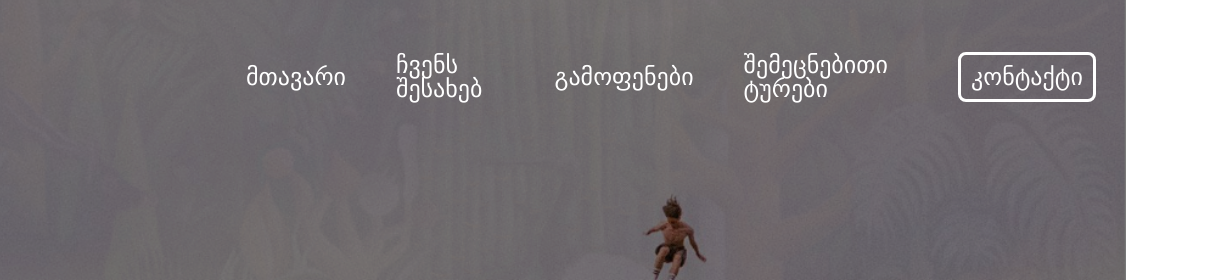
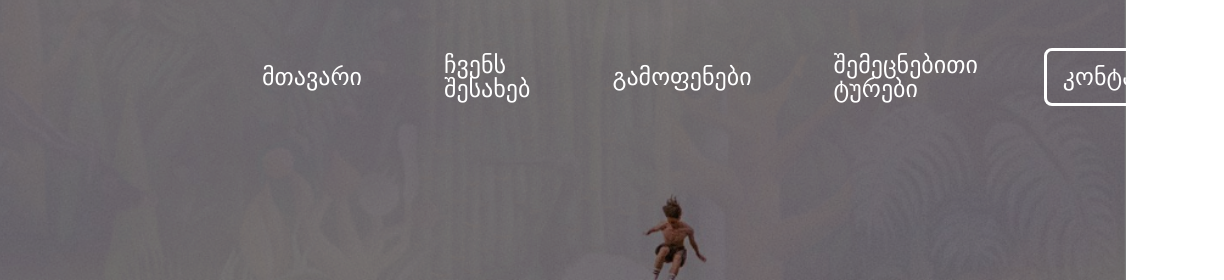
Before and after one commit to AnaGulishvili/Finalproject, a plain HTML site: page index.html in a window 1280 px wide. Shown: the top 280 px of the page, 154-1378 px from the left, 1224 px wide, since content can reach past the window. Drawn offline with Linux system fonts and the light colour scheme; a web font is replaced by a local one.

Commit message:
Update styles.css

```diff
--- a/css/styles.css
+++ b/css/styles.css
@@ -93,6 +93,46 @@
 
 
 }
+/* .nav-wrapper > a {
+    border-bottom: 3px solid transparent;
+    padding: 14px 16px;
+    text-decoration: none;
+    position: relative;
+
+}
+/* .nav-wrapper > a:before {
+    content: '';
+    position: absolute;
+    left: 0;
+    bottom: 0;
+    height: 3px;
+    width: 0;
+    background-color: red;
+    transition: width 0.3s ease-in-out;
+    z-index: -1;
+} */
+
+.nav-wrapper > a {
+    padding: 14px 16px;
+    text-decoration: none;
+    position: relative;
+}
+
+.nav-wrapper > a::before {
+    content: '';
+    position: absolute;
+    left: 0;
+    bottom: 0;
+    height: 3px;
+    width: 0;
+    background: white;
+    opacity: 0.7;
+    transition: width 0.3s ease-in-out;
+}
+
+.nav-wrapper > a:hover::before {
+    width: 100%;
+}
 
 .logo-image {
     width: 150px;
@@ -114,6 +154,8 @@
     border: 3px solid white;
     border-radius: 8px;
     padding: 10px;
+    padding: 14px 16px;
+    text-decoration: none;
 }
 .text-wrapper {
     z-index: 2;
@@ -180,7 +222,7 @@
     font-family: "BPG Sans", sans-serif;
     font-size: 25px;
     color: white;
-    line-height: 50px;
+    line-height: 40px;
     width: 50%;
 
 
```
